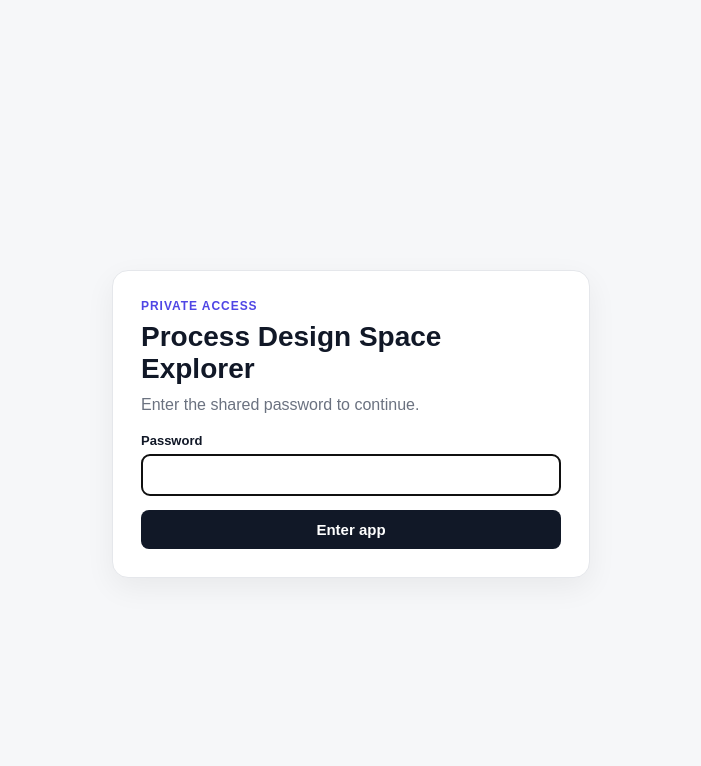
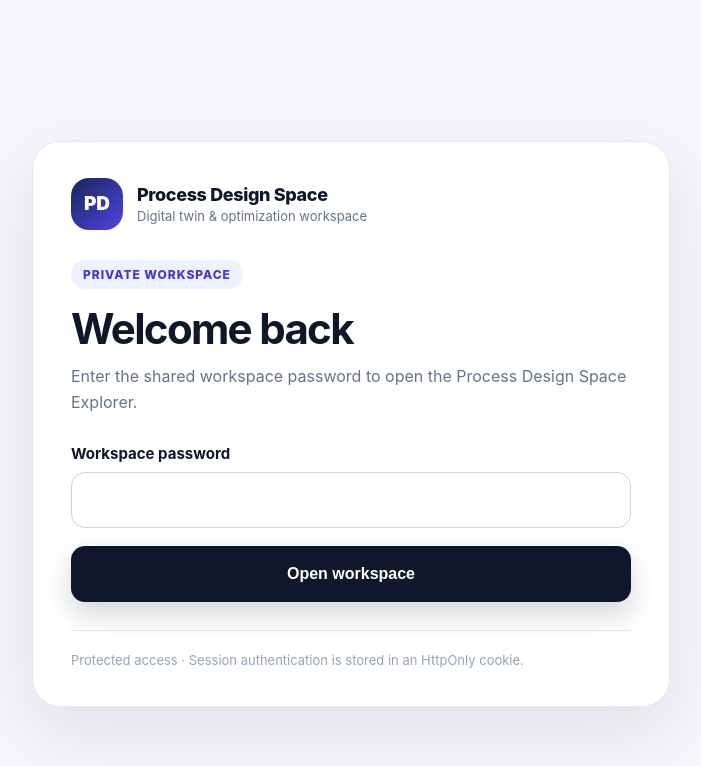
Before and after one commit to sonalrai75/process_design_space_explorer, a Next.js app in the folder frontend/: page /login in a window 1280 px wide. Shown: the top 766 px of the page, without its empty margins (289-990 px from the left). Built offline with nearby package versions, Linux system fonts and the light colour scheme.

Commit message:
Fix login cookie handshake

```diff
--- a/frontend/app/login/page.js
+++ b/frontend/app/login/page.js
@@ -1,133 +1,102 @@
-export const metadata = {
-  title: "Sign in | Process Design Space Explorer",
+"use client";
+
+import { useState } from "react";
+
+const shell = {
+  minHeight: "100vh",
+  background: "#f5f7fb",
+  display: "grid",
+  placeItems: "center",
+  padding: 24,
+  color: "#0f172a",
+  fontFamily: "Inter, ui-sans-serif, system-ui, -apple-system, BlinkMacSystemFont, 'Segoe UI', sans-serif",
 };
 
-export default async function LoginPage({ searchParams }) {
-  const params = await searchParams;
-  const error = params?.error === "1";
-  const missing = params?.config === "missing";
-  const next = (
-    typeof params?.next === "string"
-    && params.next.startsWith("/")
-    && !params.next.startsWith("//")
-  ) ? params.next : "/";
+export default function LoginPage() {
+  const [password, setPassword] = useState("");
+  const [error, setError] = useState("");
+  const [busy, setBusy] = useState(false);
+
+  async function submit(event) {
+    event.preventDefault();
+    if (busy) return;
+
+    setBusy(true);
+    setError("");
+
+    try {
+      const params = new URLSearchParams(window.location.search);
+      const next = params.get("next") || "/";
+
+      const response = await fetch("/auth/login", {
+        method: "POST",
+        credentials: "same-origin",
+        headers: { "Content-Type": "application/json" },
+        body: JSON.stringify({ password, next }),
+      });
+
+      const data = await response.json().catch(() => ({}));
+
+      if (!response.ok || !data?.ok) {
+        setError(data?.message || "Unable to sign in.");
+        setPassword("");
+        setBusy(false);
+        return;
+      }
+
+      // The Set-Cookie header has now been processed by the browser.
+      // Navigate only after the authenticated response completes.
+      window.location.replace(data?.next || "/");
+    } catch (err) {
+      setError("Unable to reach the sign-in service. Please try again.");
+      setBusy(false);
+    }
+  }
 
   return (
-    <main style={{
-      minHeight:"100vh",
-      display:"grid",
-      placeItems:"center",
-      padding:24
-    }}>
-      <section style={{
-        width:"100%",
-        maxWidth:420,
-        background:"#fff",
-        border:"1px solid #e5e7eb",
-        borderRadius:16,
-        padding:28,
-        boxShadow:"0 10px 30px rgba(0,0,0,.06)"
-      }}>
-        <div style={{
-          fontSize:12,
-          fontWeight:800,
-          letterSpacing:".08em",
-          color:"#4f46e5"
-        }}>
-          PRIVATE ACCESS
+    <main style={shell}>
+      <section style={{width:"min(560px,100%)",background:"#fff",border:"1px solid #e2e8f0",borderRadius:28,padding:"36px 38px",boxShadow:"0 24px 70px rgba(15,23,42,.10)"}}>
+        <div style={{display:"flex",alignItems:"center",gap:14,marginBottom:30}}>
+          <div style={{width:52,height:52,borderRadius:18,display:"grid",placeItems:"center",background:"linear-gradient(135deg,#172554,#4f46e5)",color:"white",fontWeight:900,fontSize:19}}>PD</div>
+          <div>
+            <div style={{fontSize:18,fontWeight:850,letterSpacing:"-.02em"}}>Process Design Space</div>
+            <div style={{fontSize:13,color:"#64748b",marginTop:3}}>Digital twin & optimization workspace</div>
+          </div>
         </div>
 
-        <h1 style={{
-          margin:"8px 0 8px",
-          fontSize:28
-        }}>
-          Process Design Space Explorer
-        </h1>
+        <div style={{display:"inline-flex",padding:"7px 12px",borderRadius:999,background:"#eef2ff",color:"#4338ca",fontSize:12,fontWeight:800,letterSpacing:".08em",marginBottom:18}}>PRIVATE WORKSPACE</div>
+        <h1 style={{fontSize:42,lineHeight:1.05,letterSpacing:"-.04em",margin:"0 0 12px"}}>Welcome back</h1>
+        <p style={{color:"#64748b",fontSize:16,lineHeight:1.65,margin:"0 0 28px"}}>Enter the shared workspace password to open the Process Design Space Explorer.</p>
 
-        <p style={{
-          color:"#6b7280",
-          lineHeight:1.5,
-          marginTop:0
-        }}>
-          Enter the shared password to continue.
-        </p>
-
-        {error &&
-          <div style={{
-            padding:"10px 12px",
-            marginBottom:14,
-            borderRadius:8,
-            background:"#fef2f2",
-            color:"#991b1b",
-            fontSize:14
-          }}>
-            Incorrect password.
-          </div>
-        }
-
-        {missing &&
-          <div style={{
-            padding:"10px 12px",
-            marginBottom:14,
-            borderRadius:8,
-            background:"#fffbeb",
-            color:"#92400e",
-            fontSize:14
-          }}>
-            APP_PASSWORD is not configured on this deployment.
-          </div>
-        }
-
-        <form method="post" action="/auth/login">
-          <input type="hidden" name="next" value={next} />
-
-          <label
-            htmlFor="password"
-            style={{
-              display:"block",
-              fontSize:13,
-              fontWeight:700,
-              marginBottom:6
-            }}
-          >
-            Password
-          </label>
-
+        <form onSubmit={submit}>
+          <label htmlFor="password" style={{display:"block",fontWeight:750,fontSize:15,marginBottom:9}}>Workspace password</label>
           <input
             id="password"
             name="password"
             type="password"
             autoComplete="current-password"
+            required
             autoFocus
-            required
-            style={{
-              width:"100%",
-              boxSizing:"border-box",
-              padding:"11px 12px",
-              border:"1px solid #d1d5db",
-              borderRadius:8,
-              fontSize:16
-            }}
+            value={password}
+            onChange={(e) => setPassword(e.target.value)}
+            style={{width:"100%",boxSizing:"border-box",height:56,border:"1px solid #cbd5e1",borderRadius:14,padding:"0 16px",fontSize:18,outline:"none",background:"#fff"}}
           />
+
+          {error ? (
+            <div role="alert" style={{marginTop:12,padding:"11px 13px",borderRadius:12,background:"#fef2f2",border:"1px solid #fecaca",color:"#b91c1c",fontSize:14,fontWeight:650}}>{error}</div>
+          ) : null}
 
           <button
             type="submit"
-            style={{
-              width:"100%",
-              marginTop:14,
-              padding:"11px 14px",
-              border:0,
-              borderRadius:8,
-              background:"#111827",
-              color:"#fff",
-              fontSize:15,
-              fontWeight:700,
-              cursor:"pointer"
-            }}
+            disabled={busy}
+            style={{width:"100%",height:56,border:0,borderRadius:14,marginTop:18,background:busy?"#475569":"#0f172a",color:"#fff",fontSize:16,fontWeight:800,cursor:busy?"wait":"pointer",boxShadow:"0 12px 28px rgba(15,23,42,.18)"}}
           >
-            Enter app
+            {busy ? "Opening workspace…" : "Open workspace"}
           </button>
         </form>
+
+        <div style={{height:1,background:"#e2e8f0",margin:"28px 0 20px"}} />
+        <p style={{margin:0,color:"#94a3b8",fontSize:13,lineHeight:1.5}}>Protected access · Session authentication is stored in an HttpOnly cookie.</p>
       </section>
     </main>
   );
```
Also changed, not shown: frontend/app/auth/login/route.js (+24 -20 lines).
